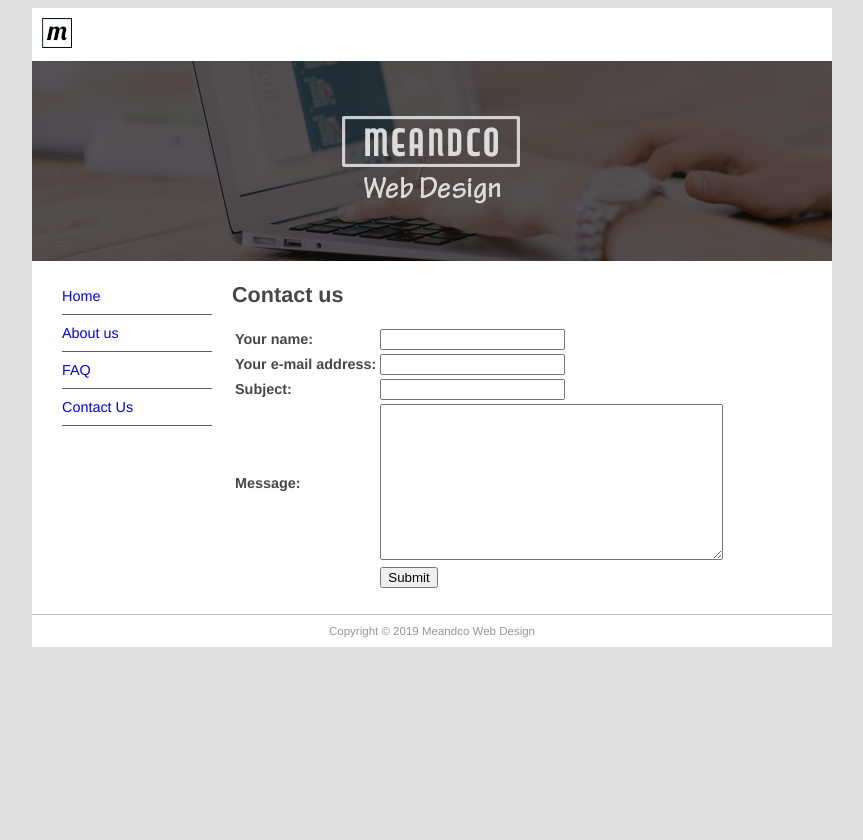
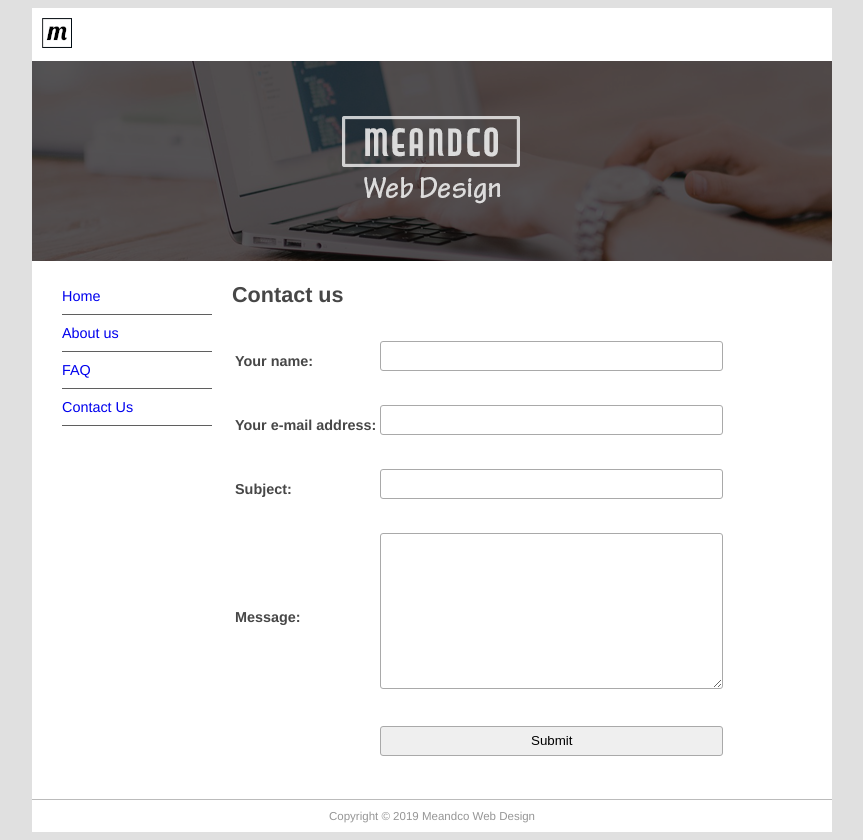
Before and after one commit to DanilTsygolnik/django_study_proj_01, a Django app: page /contact in a window 1280 px wide. Shown: the whole page, without its empty margins (208-1071 px from the left). Before the commit the page ends 647 px from the top, so only its background shows below. Run offline with Django 4.2, Linux system fonts and the light colour scheme; data comes from the database, SQL or seed files in the repository.

Commit message:
Styles for the Contact form

```diff
--- a/website_root/website/static/main.css
+++ b/website_root/website/static/main.css
@@ -58,3 +58,68 @@ body {
 #logo {
 	padding: 10px;
 }
+ul.errorlist {
+    margin: 0;
+    padding: 0;
+}
+.errorlist li {
+    border: 1px solid red;
+    color: red;
+    background: rgba(255, 0, 0, 0.15);
+    list-style-position: inside;
+    display: block;
+    font-size: 1.2em;
+    margin: 0 0 3px;
+    padding: 4px 5px;
+    text-align: center;
+    border-radius: 3px;
+}
+
+form {
+    text-align: left;
+    margin:20px 0px;
+}
+
+input, textarea {
+    width: 100%;
+    margin-top: 10px;
+    margin-bottom: 20px;
+    -webkit-box-sizing: border-box;
+    -moz-box-sizing: border-box;
+    box-sizing: border-box;
+    border-radius: 3px;
+    border-style: solid;
+    border-width: 1px;
+    border-color: rgb(169,169,169)
+}
+
+.btn {
+	background-color:#5f90c4;
+        border:none;
+	border-radius:5px;
+	display:inline-block;
+	cursor:pointer;
+	color:#ffffff;
+	font-size:1.2em;
+	padding:8px 16px;
+	text-decoration:none;
+}
+.btn:hover {
+	background-color:#2d7db5;
+}
+.btn:active {
+	position:relative;
+	top:1px;
+}
+
+input {
+    height: 30px;
+}
+.success {
+    background-color: rgba(0, 128, 0, 0.15);
+    padding: 10px;
+    text-align: center;
+    color: green;
+    border: 1px solid green;
+    border-radius: 3px;
+}
```
